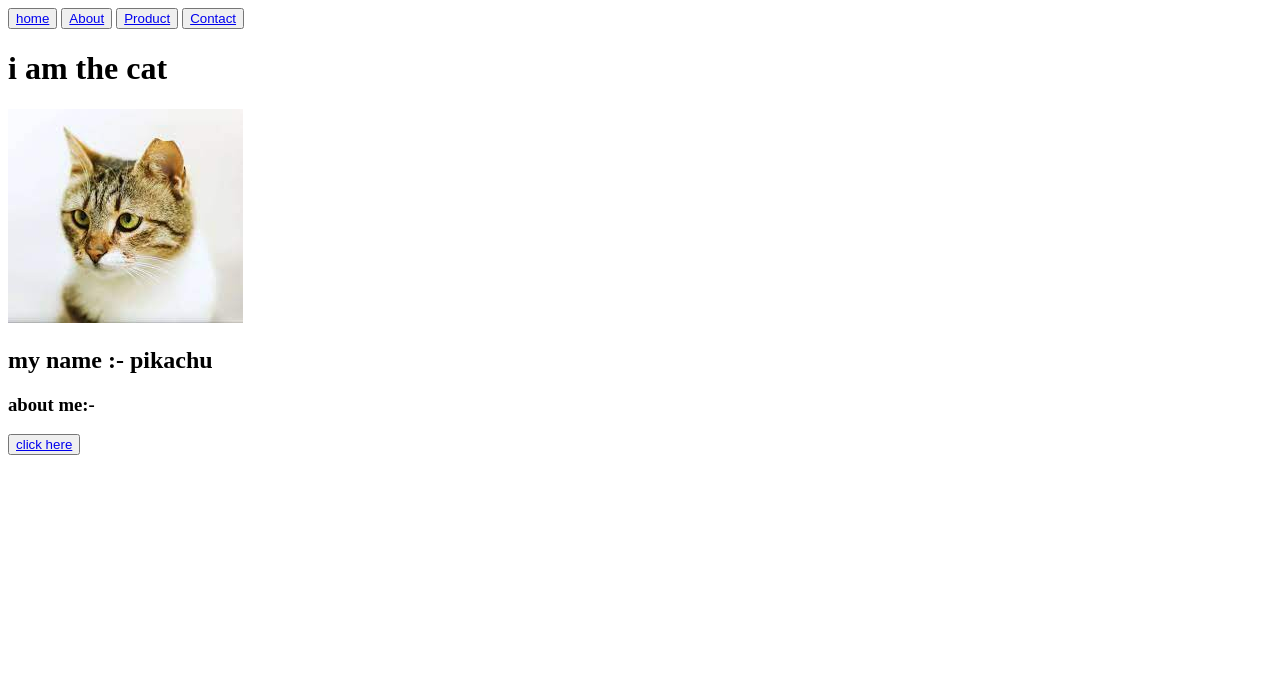
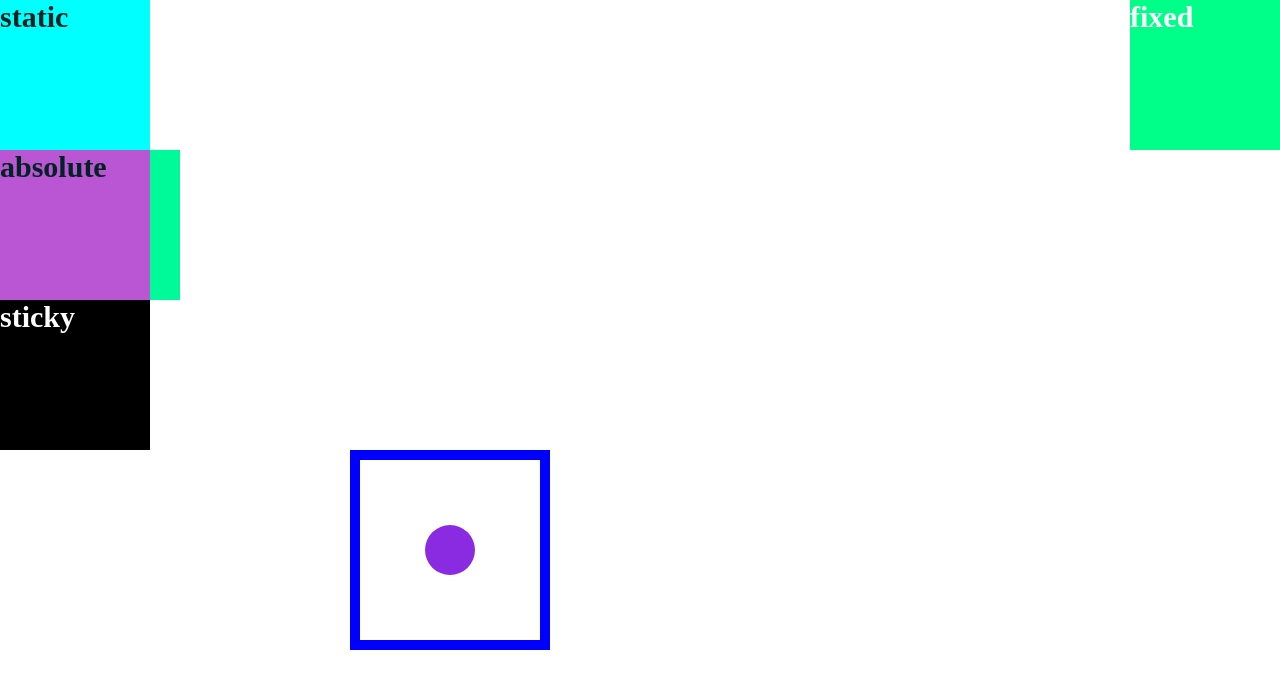
Before and after one commit to NAVEENKUMAR2003301/batch4, a plain HTML site: page index.html in a window 1280 px wide. Shown: the top 688 px of the page. Drawn offline with Linux system fonts and the light colour scheme; a web font is replaced by a local one.

Commit message:
position properties

```diff
--- a/index.html
+++ b/index.html
@@ -4,7 +4,15 @@
     <meta charset="UTF-8" />
     <meta name="viewport" content="width=device-width, initial-scale=1.0" />
     <title>Day - 1</title>
+    <link rel="stylesheet" href="./style.css" />
+    <link rel="preconnect" href="https://fonts.googleapis.com" />
+    <link rel="preconnect" href="https://fonts.gstatic.com" crossorigin />
+    <link
+      href="https://fonts.googleapis.com/css2?family=Noto+Sans+Old+Italic&display=swap"
+      rel="stylesheet"
+    />
   </head>
+  <style></style>
   <body>
     <!-- header tag  -->
 
@@ -131,7 +139,7 @@
       </tr>
     </table> -->
 
-    <button><a href="./index.html">home</a></button>
+    <!-- <button><a href="./index.html">home</a></button>
     <button><a href="./about.html">About</a></button>
     <button><a href="./product.html">Product</a></button>
     <button><a href="./contact.html">Contact</a></button>
@@ -145,6 +153,118 @@
 
 <h3>about me:-</h3>
 <button><a href="./about.html">click here</a></button>
+ -->
+    <!--
+ 6.1 inline
+ 6.2 internal
+ 6.3 external
 
-</body>
+
+ <h1 class="one" >hello world</h1>
+ <h2 id="two">hi im css internal</h2>
+
+ <h3>i am External css</h3>
+
+ <h1 class="two">hello</h1>
+
+ <h2 id="one">i am h2</h2>
+
+ <a href="./contact.html">hello</a>
+
+
+
+<ul>
+  <li>apple</li>
+  <li>apple</li>
+  <li>apple</li>
+  <li>apple</li>
+</ul>
+
+
+<h1 class="colours">hello</h1>
+
+<div class="font">hi hello namaste</div>
+
+<ol>
+  <li>helllo
+    <ol>hello
+      <ul>
+        <li class="hello">hello</li>
+      </ul>
+    </ol>
+  </li>
+</ol> -->
+
+    <!-- <div class="box">hi</div>
+
+    <div class="family">font-family</div>
+    <div class="offline">offline</div>
+
+    <div class="one number">one</div>
+    <div class="two number">one</div>
+    <div class="three number">one</div>
+    <div class="four number">one</div>
+    <div class="five number">one</div>
+
+    <div class="header">
+      <div class="logo">
+        k
+      </div>
+      <div class="nav-links">
+        <div class="home"></div>
+        <div class="about"></div>
+      </div>
+    </div> -->
+
+    <!-- <div class="about">
+      <div class="logo">l</div>
+    </div> -->
+
+<!--
+    <ul>
+      <li>hi
+        <ol>
+          <li>hello</li>
+        </ol>
+      </li>
+      <li>good</li>
+    </ul> -->
+
+
+
+
+
+
+
+
+
+
+
+ <!-- position properties  -->
+
+ <div class="one box">static</div>
+ <div class="two box">absolute</div>
+ <div class="three box">relative</div>
+ <div class="four box" style="color: white;">sticky</div>
+ <div class="five box" style="color: white;">fixed</div>
+
+
+<div class="first-box">
+   <div class="circle"></div>
+</div>
+
+
+
+
+
+
+
+
+
+
+
+
+
+
+  </body>
 </html>
--- a/style.css
+++ b/style.css
@@ -0,0 +1,191 @@
+@import url('https://fonts.googleapis.com/css2?family=Sevillana&display=swap');
+
+
+@font-face{
+    font-family: "ben10";
+    src: url(./assets/fonts/Bebas_Neue/BebasNeue-Regular.ttf);
+}
+/* selectors select method  */
+
+/* 1. natural selectors h1 h2 p img table div  */
+/* class selectors */
+
+/* .one{
+    color: aquamarine;
+}
+.two{
+    color: blue;
+}
+
+#one{
+    color: brown;
+}
+#two{
+    color: blueviolet;
+} */
+
+/* attributes selectors */
+
+/* a[href]{
+    color: rgb(143, 79, 1);
+} */
+
+/* universal selector  */
+
+*{
+    margin: 0;
+    padding: 0;
+    box-sizing: border-box;
+}
+
+
+/* ul > *{
+    background-color: blue;
+}
+
+.colours{
+    color: rgb(255, 255, 255);
+    background-color: blueviolet;
+} */
+
+
+/* font -properties
+ */
+
+ /* 1. font size /  */
+
+
+ /* px pt rem em
+
+ 1px-0.27mm
+ 1pt-0.33mm
+ em - parent 100%
+ rem - root 100% */
+
+ /* .font{
+    font-size: 1em;
+ }
+
+ .hello{
+    font-size: 2rem;
+ }
+
+ .box{
+    padding: 5px 10px 15px 110px;
+    border-top:10px dashed blue ;
+    border-right:20px dashed rgb(0, 255, 4) ;
+    border-bottom:19px dashed blue ;
+    border-left:20px dashed blue ;
+    margin: 190px 50px 60px 70px;
+
+
+
+
+    font-weight: 900;
+    font-family: "ben10";    font-size: 30px;
+ }
+
+.family{
+    font-family: "ben10";}
+
+.offline{
+    font-family: "ben10";
+} */
+
+/* combine select method  */
+
+.one,.two,.three,.four,.five{
+    font-size: 30px;
+    font-weight: 900;
+    color: rgb(1, 35, 35);
+}
+
+/* > */
+
+.header{
+    width: 100vw;
+    height: 10vh;
+    background-color: brown;
+}
+
+.header > .logo {
+    font-size: 30px;
+    font-weight: 900;
+    color: aliceblue;
+    padding: 18px 0 0 20px;
+}
+
+ul ol>li{
+    font-size: 50px;
+}
+
+/* css position  */
+body{
+    height: 200vh;
+}
+.box{
+    width: 150px;
+    height: 150px;
+}
+
+.one{
+    background-color: aqua;
+    position: static;
+    top: 290px;
+    left: 20px;
+}
+
+.two{
+    background-color: mediumorchid;
+
+     position: absolute;
+     z-index: 0;
+
+}
+
+
+.three{
+    background-color: mediumspringgreen;
+   position: relative;
+   left: 30px;
+   z-index: -2;
+
+
+
+}
+
+.four{
+    background-color: black;
+}
+
+.first-box{
+    width: 200px;
+    height: 200px;
+    border: 10px solid blue;
+    position: relative;
+    left: 350px;
+
+}
+
+.circle{
+    width: 50px;
+    height: 50px;
+    background-color: blueviolet;
+    border-radius: 50%;
+    position: absolute;
+   margin-left: 36%;
+   margin-top: 36%;
+
+}
+
+.four{
+    position: sticky;
+    top: 50px;
+}
+
+.five{
+    background-color: rgb(0, 255, 136);
+    position: fixed;
+    right: 0;
+    top: 0;
+}
```
Also changed, not shown: assets/fonts/Bebas_Neue/BebasNeue-Regular.ttf (added), assets/fonts/Bebas_Neue/OFL.txt (added).
